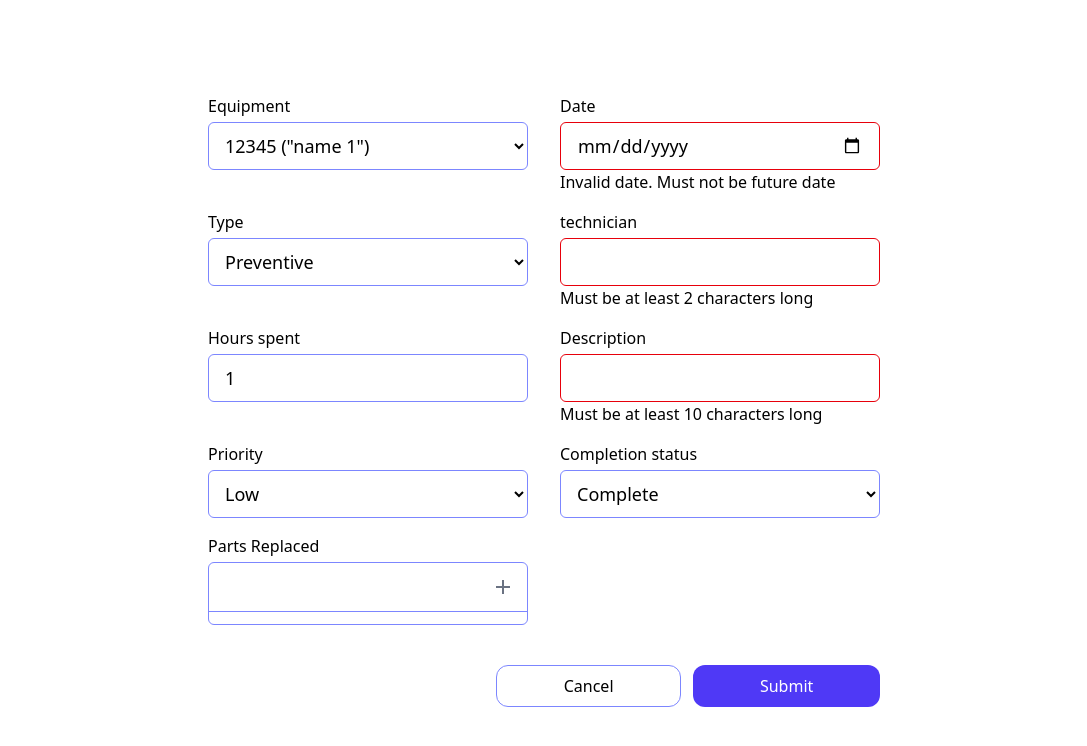
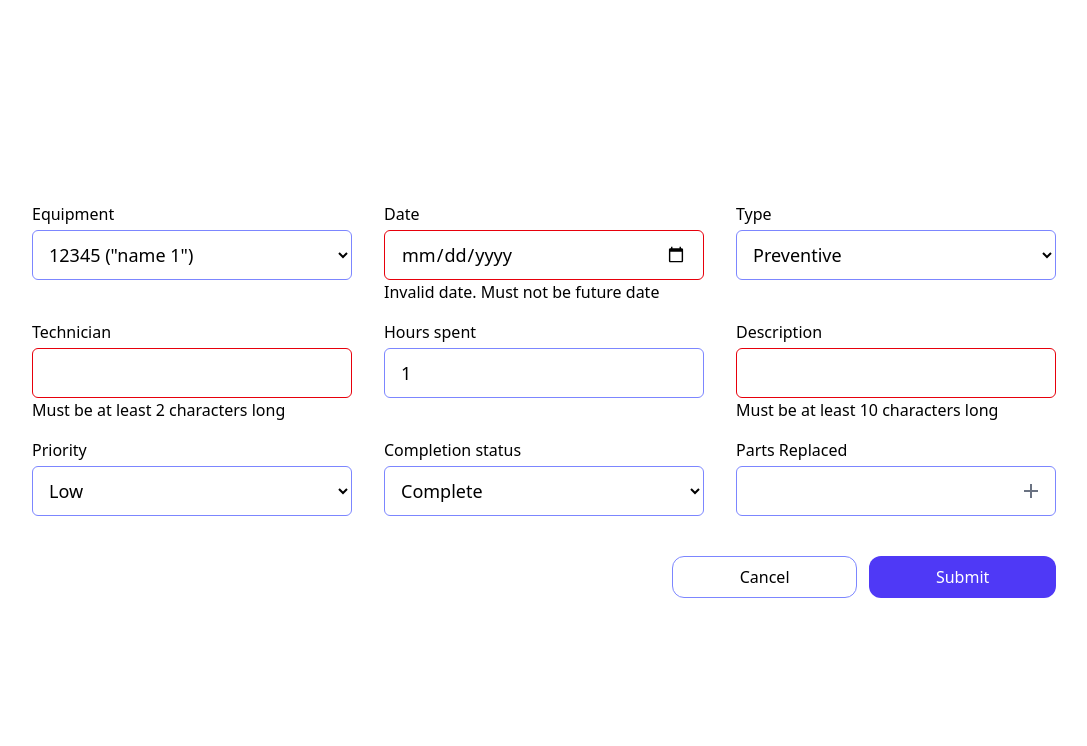
Before and after one commit to vanaigr/react-coding-challenge, a React (Vite) app: page /maintenance/1 in a window 1280 px wide. Shown: the top 746 px of the page, without its empty margins (96-1183 px from the left). Built offline with nearby package versions, Linux system fonts and the light colour scheme.

Commit message:
fix: input heights are different

```diff
--- a/src/components/inputs.tsx
+++ b/src/components/inputs.tsx
@@ -1,8 +1,9 @@
 import * as R from 'react'
 
-const inputContC = 'flex flex-col items-stretch'
-const inputC = 'border border-indigo-400 rounded-md'
-    + ' focus:outline-indigo-400 text-lg h-12 w-0 grow'
+const inputContC = ' flex flex-col items-stretch'
+const borderC = ' border border-indigo-400 rounded-md focus-within:outline-2 focus-within:outline-indigo-400'
+const errorBorderC = ' border-red-600 focus-within:outline-red-400'
+const inputC = ' text-lg h-12 w-0 grow border-none outline-none focus:outline-none'
 
 
 type InputProps = {
@@ -12,14 +13,14 @@ type InputProps = {
 
 export function Input({ title, errors, ...rest }: InputProps) {
     const isError = errors != null && errors.length > 0
-    const errorStyle = !isError ? '' : ' border-red-600 focus:outline-red-400'
+    const errorStyle = !isError ? '' : errorBorderC
     const errorText = !isError ? '' : errors.join('. ')
 
     return <label className={inputContC}>
         <span className='font-sans mb-1'>{title}</span>
-        <span className='flex'>
+        <span className={'flex' + borderC + errorStyle}>
             <input
-                className={inputC + ' px-4' + errorStyle}
+                className={inputC + ' px-4'}
                 {...rest}
             />
         </span>
@@ -50,13 +51,13 @@ export function Select({
     ...rest
 }: SelectProps) {
     const isError = errors != null && errors.length > 0
-    const errorStyle = !isError ? '' : ' border-red-600 focus:outline-red-400'
+    const errorStyle = !isError ? '' : errorBorderC
     const errorText = !isError ? '' : errors.join('. ')
 
     return <label className={inputContC}>
         <span className='font-sans mb-1'>{title}</span>
-        <span className='flex'>
-            <select className={inputC + ' px-3' + errorStyle} {...rest}>
+        <span className={'flex' + borderC + errorStyle}>
+            <select className={inputC + ' px-3'} {...rest}>
                 {options.map((v, i) => (
                     <option title={optionTitles?.[i]} key={v} value={v}>
                         {optionNames?.[i] ?? v}
@@ -90,7 +91,7 @@ export function EditableList({ title, defaultValue, onChange, errors }: Editable
     })
 
     const isError = errors != null && errors.length > 0
-    const errorStyle = !isError ? '' : ' border-red-600 focus:outline-red-400'
+    const errorStyle = !isError ? '' : ' border-red-600'
     const errorText = !isError ? '' : errors.join('. ')
 
     const itemComponents = []
@@ -117,11 +118,12 @@ export function EditableList({ title, defaultValue, onChange, errors }: Editable
             }}
         />)
     }
+    const showItems = itemComponents.length > 0
 
     return <div className={inputContC}>
         <span className='font-sans mb-1'>{title}</span>
         <div className={'flex flex-col border border-indigo-400 rounded-md' + errorStyle}>
-            <div className={'border-indigo-400 border-b' + errorStyle}>
+            <div className={showItems ? 'border-b border-indigo-400' + errorStyle : ''}>
                 <NewItem
                     onAdd={value => {
                         const newItems = items.slice()
@@ -137,9 +139,11 @@ export function EditableList({ title, defaultValue, onChange, errors }: Editable
                     }}
                 />
             </div>
-            <div className='flex flex-col py-1.5'>
-                {itemComponents}
-            </div>
+            {showItems &&
+                <div className='flex flex-col py-1.5'>
+                    {itemComponents}
+                </div>
+            }
         </div>
         <span
             className='whitespace-nowrap overflow-hidden text-ellipsis w-xs'
@@ -174,15 +178,15 @@ function Item({ defaultValue, onChange, onDelete }: ItemProps) {
     </div>
 }
 
-type NewItemProps = { defaultValue: string, onAdd: (value: string) => void }
+type NewItemProps = { onAdd: (value: string) => void }
 
 function NewItem({ onAdd }: NewItemProps) {
     const [value, setValue] = R.useState('')
     const disabled = value === ''
     const ref = R.useRef<HTMLInputElement>(null)
 
-    return <div className='flex items-center gap-3'>
-        <label className='flex grow pl-3 py-3'>
+    return <div className='h-12 flex items-center gap-3 box-border'>
+        <label className='flex grow items-center pl-3'>
             <input
                 ref={ref}
                 className='grow'
@@ -200,7 +204,7 @@ function NewItem({ onAdd }: NewItemProps) {
         <button
             type='button'
             className={
-                'material-symbols-outlined pr-3 py-3'
+                'material-symbols-outlined pr-3'
                 + (disabled ? ' text-gray-500' : ' cursor-pointer')
             }
             disabled={disabled}
--- a/src/routes/equipmentRecord.tsx
+++ b/src/routes/equipmentRecord.tsx
@@ -40,7 +40,7 @@ export default function Component() {
 
     return <div className='grow flex items-center'>
         <form className='flex flex-col p-4 mx-auto' onSubmit={it => it.preventDefault()}>
-            <div className='grid grid-cols-[auto] md:grid-cols-2 items-stretch gap-4 md:gap-x-8'>
+            <div className='grid items-stretch gap-4 grid-cols-[auto] md:grid-cols-2 md:gap-x-8 lg:grid-cols-3'>
                 <Input
                     title='Name'
                     type='text'
--- a/src/routes/maintenanceRecord.tsx
+++ b/src/routes/maintenanceRecord.tsx
@@ -59,12 +59,7 @@ export default function Component() {
 
     return <div className='grow flex items-center'>
         <form className='flex flex-col p-4 mx-auto' onSubmit={ev => ev.preventDefault()}>
-            <div
-                className={
-                    'grid grid-cols-[auto] md:grid-cols-2 items-stretch gap-4'
-                    + ' md:gap-x-8'
-                }
-            >
+            <div className='grid items-stretch gap-4 grid-cols-[auto] md:grid-cols-2 md:gap-x-8 lg:grid-cols-3'>
                 <Select
                     title='Equipment'
                     options={ids}
@@ -83,7 +78,7 @@ export default function Component() {
                     {...mkInputProps('type')}
                 />
                 <Input
-                    title='technician'
+                    title='Technician'
                     type='text'
                     {...mkInputProps('technician')}
                 />
```
